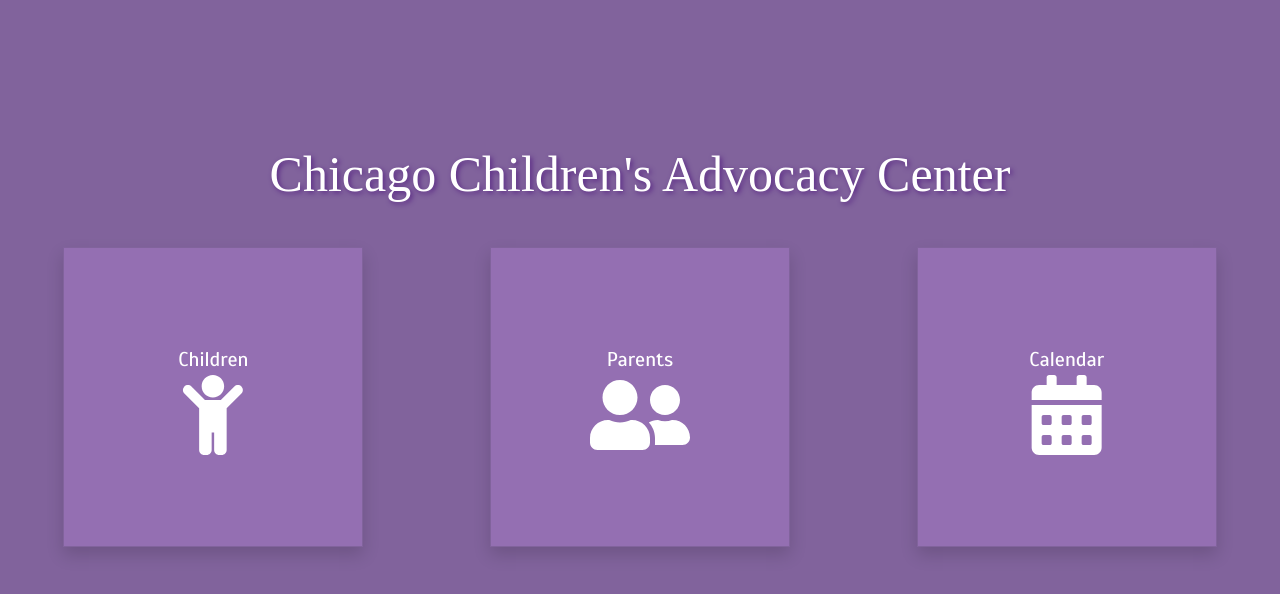
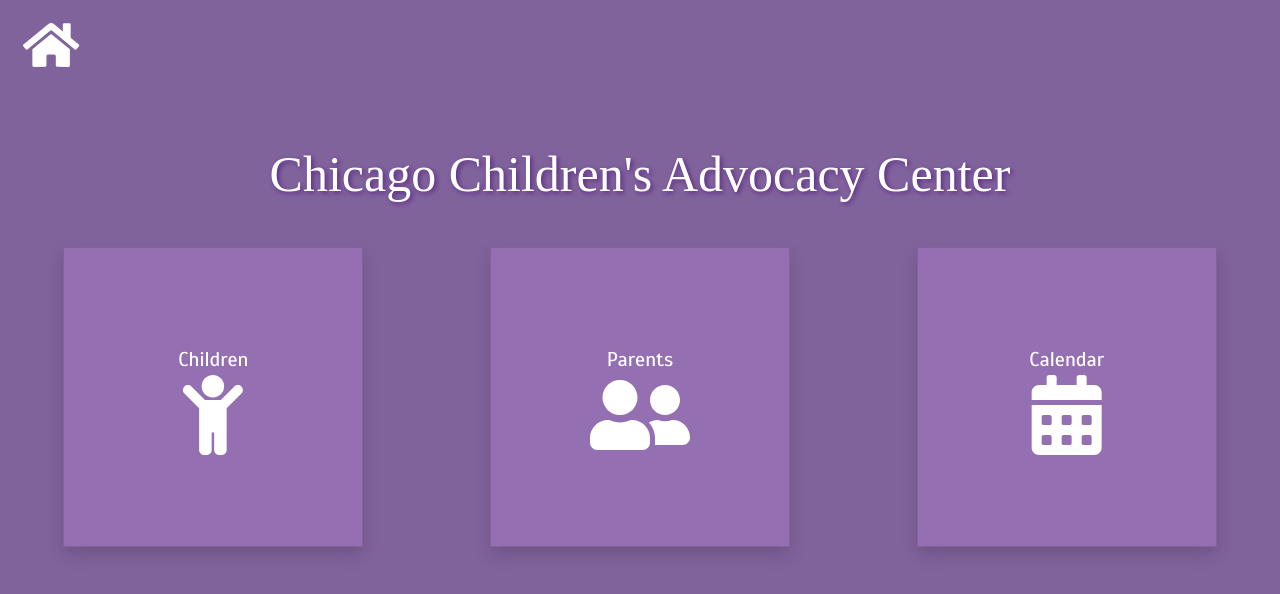
Before and after one commit to Chicago19/team-9, a React (Create React App) app in the folder cca-app/: page / in a window 1280 px wide. Shown: the top 594 px of the page. Built offline with nearby package versions, Linux system fonts and the light colour scheme; a web font is replaced by a local one.

Commit message:
home button

```diff
--- a/cca-app/src/App.js
+++ b/cca-app/src/App.js
@@ -5,13 +5,14 @@
 import ChildrenGames1 from './components/children/childrenGames1.js';
 import ChildrenGames2 from './components/children/childrenGames2.js';
 import ParentsHome from './components/parents/parentsHome.js';
-import Calendar from './components/calendar.js'
-
+import Calendar from './components/calendar.js';
+import HomeGuide from './components/homeguide.js';
 
 
 function App() {
   return (
     <BrowserRouter>
+      <HomeGuide />
       <Switch>
         <Route exact path="/" component={Home}/>
         <Route exact path="/children" component={ChildrenHome}/>
--- a/cca-app/src/components/buttonbox.js
+++ b/cca-app/src/components/buttonbox.js
@@ -2,7 +2,7 @@
 import { Container, Row, Col } from 'reactstrap';
 import { Link } from 'react-router-dom';
 import '../css/buttonbox.css';
-import { faCalendarAlt,faChild,faUserFriends, faGamepad } from '@fortawesome/free-solid-svg-icons';
+import { faCalendarAlt, faChild, faUserFriends, faGamepad } from '@fortawesome/free-solid-svg-icons';
 import { FontAwesomeIcon } from '@fortawesome/react-fontawesome';
 
 /**
@@ -22,7 +22,7 @@
         <span className='button-text'>
         <span> {this.props.title}</span>
         <span className = 'icon-settings'>
-          <div><FontAwesomeIcon size={70} icon={this.props.icon === 'calendar' ? faCalendarAlt : this.props.icon === 'child' ? faChild : faUserFriends} /></div></span></span>
+          <div><FontAwesomeIcon icon={this.props.icon === 'calendar' ? faCalendarAlt : this.props.icon === 'child' ? faChild : faUserFriends} /></div></span></span>
           { linkFront === 'http' ? (
             <a href={this.props.url} />
           ) : (
--- /dev/null
+++ b/cca-app/src/components/homeguide.js
@@ -0,0 +1,17 @@
+import React, { Component } from 'react';
+import { faHome } from '@fortawesome/free-solid-svg-icons';
+import { FontAwesomeIcon } from '@fortawesome/react-fontawesome';
+import { Link } from 'react-router-dom';
+
+class HomeGuide extends Component {
+
+  render() {
+    return (
+      <span id="house-btn">
+        <Link to='/' style={{ color: 'white' }}><FontAwesomeIcon icon={faHome}/></Link>
+      </span>
+    );
+  }
+}
+
+export default HomeGuide;
--- a/cca-app/src/css/index.css
+++ b/cca-app/src/css/index.css
@@ -27,3 +27,10 @@
   top:0px;
   left:0px;
 }
+
+#house-btn {
+  position: absolute;
+  left: 23px;
+  top: 10px !important;
+  font-size: 50px;
+}
```
